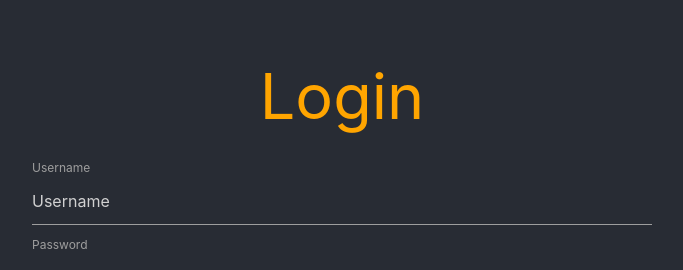
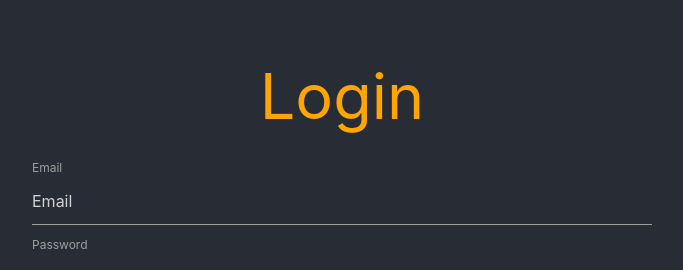
Before and after one commit to svashish305/mern-boilerplate, a React (Create React App) app in the folder frontend/: page / in a window 1280 px wide. Shown: the top 270 px of the page, without its empty margins (298-981 px from the left). Built offline with nearby package versions, Linux system fonts and the light colour scheme.

Commit message:
minor changes

```diff
--- a/frontend/src/components/auth.js
+++ b/frontend/src/components/auth.js
@@ -4,7 +4,7 @@ import {useCookies} from 'react-cookie';
 
 function Auth() {
 
-    const [username, setUsername] = useState('');
+    const [email, setEmail] = useState('');
     const [password, setPassword] = useState('');
     const [isLoginView, setIsLoginView] = useState(true);
 
@@ -15,18 +15,22 @@ function Auth() {
     }, [token])
 
     const loginClicked = () => {
-        API.loginUser({username, password})
-            .then(resp => setToken('mr-token', resp.token))
+        API.loginUser({email, password})
+            // .then(resp => setToken('mr-token', resp.token))
+            .then(resp => {
+                console.log('resp on clicking login', resp);
+                // setToken('mr-token', resp.jwtToken)
+            })
             .catch(error => console.log(error))
     }
 
     const registerClicked = () => {
-        API.registerUser({username, password})
+        API.registerUser({email, password})
             .then(() => loginClicked())
             .catch(error => console.log(error))
     }
 
-    const isDisabled = username.length === 0 || password.length === 0;
+    const isDisabled = email.length === 0 || password.length === 0;
 
     return (
         <div className="App">
@@ -34,9 +38,9 @@ function Auth() {
                 {isLoginView ? <h1>Login</h1> : <h1>Register</h1>}
             </header>
             <div className="login-container">
-                <label htmlFor="username">Username</label><br />
-                <input id="username" type="text" placeholder="Username" value={username}
-                    onChange={evt => setUsername(evt.target.value)}
+                <label htmlFor="email">Email</label><br />
+                <input id="email" type="email" placeholder="Email" value={email}
+                    onChange={evt => setEmail(evt.target.value)}
                 /><br />
                 <label htmlFor="password">Password</label><br />
                 <input id="password" type="password" placeholder="Password" value={password}
```
